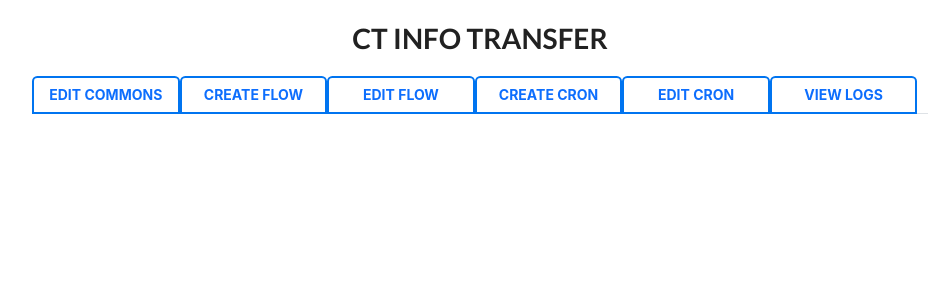
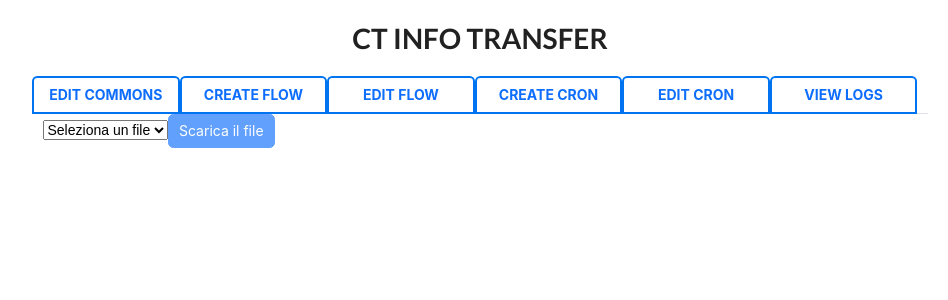
Before and after one commit to agalt2802/Env-Editor, a React (Create React App) app: page / in a window 1280 px wide. Shown: the top 300 px of the page, without its empty margins (160-1108 px from the left). Built offline with nearby package versions, Linux system fonts and the light colour scheme.

Commit message:
added downloadbutton wip
actually in Home but need to been changed

```diff
--- /dev/null
+++ b/src/components/DownloadButton.js
@@ -0,0 +1,55 @@
+import React, { useState } from 'react';
+import { Button } from 'reactstrap';
+
+function DownloadButton() {
+  const [selectedFile, setSelectedFile] = useState(null);
+
+  const files = [
+    { name: "commons.yaml", path: "COMMONS_PATH" },
+    { name: "cronConf.yaml", path: "CRONCONF_PATH" },
+    { name: "env.yaml", path: "ENV_PATH" },
+    { name: "steps.yaml", path: "STEPS_PATH" },
+
+  ];
+
+  const handleChange = (e) => {
+    const file = files.find((file) => file.name === e.target.value);
+    setSelectedFile(file);
+  };
+
+  const handleClick = async (e) => {
+    e.preventDefault();
+    if (selectedFile) {
+      const response = await fetch(`http://127.0.0.1:8081/download/${selectedFile.path}`);
+      if (response.ok) {
+        console.log("Entro anche qui");
+        const url = URL.createObjectURL(await response.blob());
+        const link = document.createElement('a');
+        link.href = url;
+        link.download = selectedFile.name;
+        link.click();
+        URL.revokeObjectURL(url);
+      } else {
+        alert('Error downloading file');
+      }
+    }
+  };
+
+  return (
+    <div>
+      <select onChange={handleChange}>
+        <option value="">Seleziona un file</option>
+        {files.map((file) => (
+            <option key={file.name} value={file.name}>
+            {file.name}
+          </option>
+        ))}
+      </select>
+      <Button color="primary" onClick={handleClick} disabled={!selectedFile}>
+        Scarica il file
+      </Button>
+    </div>
+  );
+}
+
+export default DownloadButton;
--- a/src/components/Home.js
+++ b/src/components/Home.js
@@ -5,6 +5,8 @@ import UpdateFlows from "./UpdateFlows/UpdateFlows";
 import CreateCron from "./CreateCron/CreateCron"
 import EditCron from "./EditCron/EditCron";
 import ViewLogs from "./ViewLogs/ViewLogs";
+import DownloadButton from './DownloadButton';
+
 import { Container, Row, Col, Label, Input } from "reactstrap";
 import Nav from "react-bootstrap/Nav";
 
@@ -70,6 +72,9 @@ function Home() {
         <div className="home"></div>
       )}
       </Row>
+      <Row>
+        <DownloadButton/>
+      </Row>
     </Container>
   );
 }
--- a/src/index.js
+++ b/src/index.js
@@ -2,7 +2,6 @@ import {StrictMode} from 'react';
 import {createRoot} from 'react-dom/client';
 import 'bootstrap/dist/css/bootstrap.min.css';
 import App from './App';
-import Home from './components/Home'
 import './index.css'
 
 const rootElement = document.getElementById("root");
```
